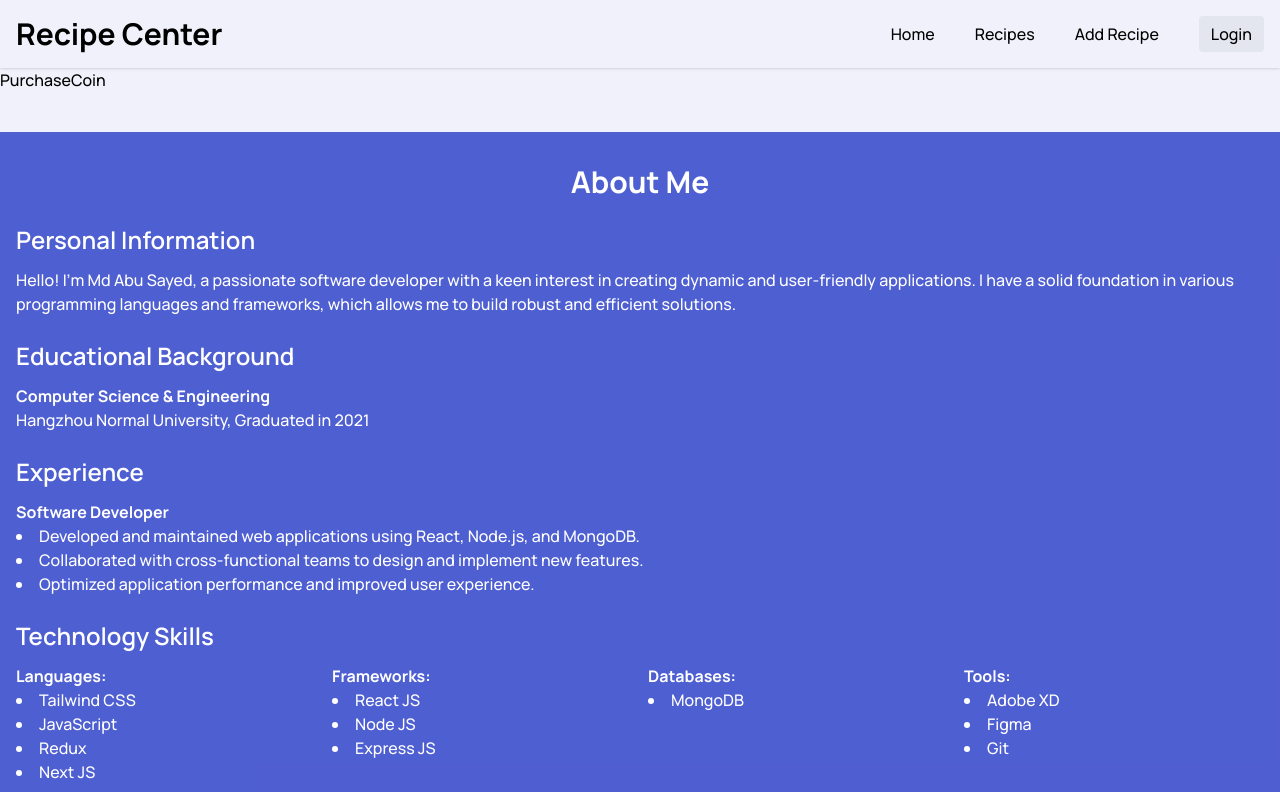
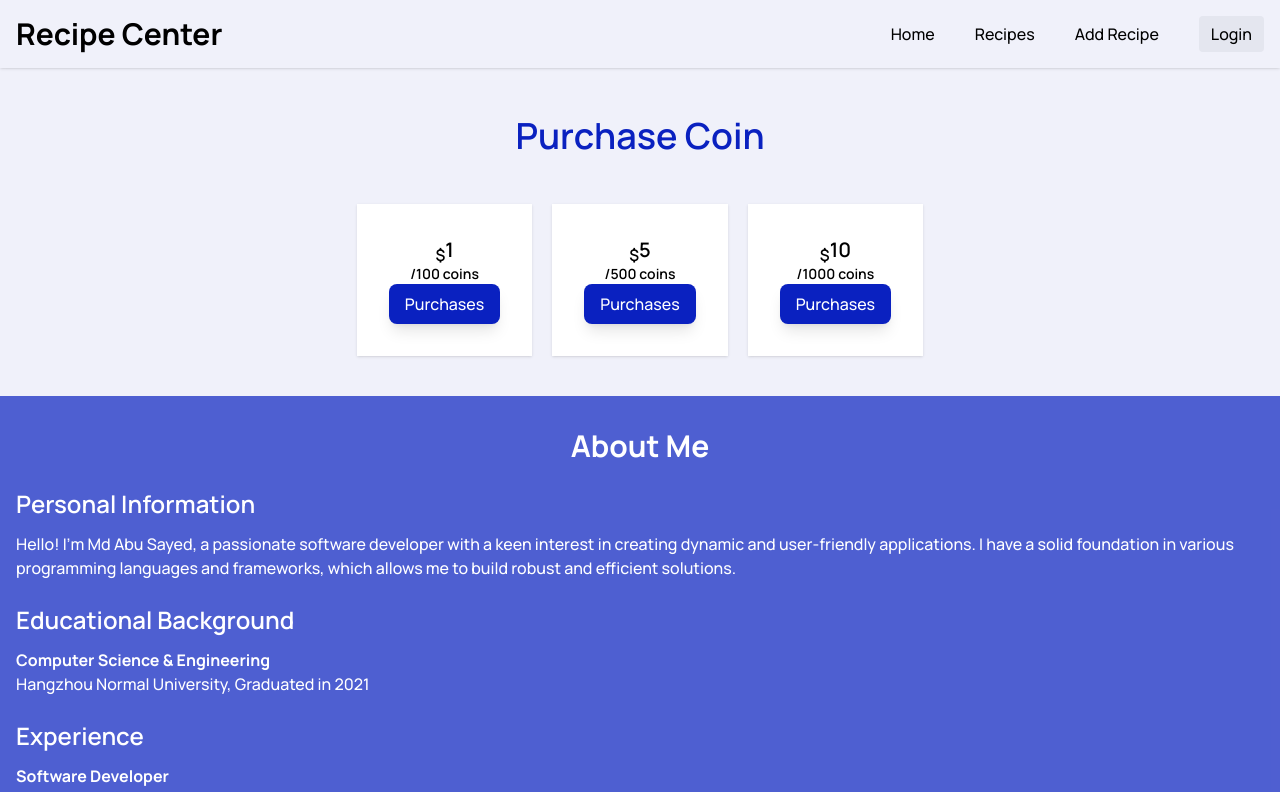
Before and after one commit to ChandanSayed/recipe-hub, a React (Vite) app: page /purchase-coin in a window 1280 px wide. Shown: the top 792 px of the page. Built offline with nearby package versions, Linux system fonts and the light colour scheme; no server answers.

Commit message:
Feature: Recipe Details

```diff
--- a/src/components/Header.jsx
+++ b/src/components/Header.jsx
@@ -2,7 +2,7 @@ import Navbar from "./Navbar";
 
 const Header = () => {
   return (
-    <header className="sticky top-0 bg-off-white shadow">
+    <header className="sticky top-0 bg-off-white shadow z-50">
       <Navbar />
     </header>
   );
--- /dev/null
+++ b/src/components/purchase-coin/PurchaseCard.jsx
@@ -0,0 +1,20 @@
+const PurchaseCard = ({ price, coin }) => {
+  return (
+    <>
+      <div className="bg-white p-8 shadow">
+        <div className="flex flex-col items-center text-xl font-semibold">
+          <span>
+            <sub className="text-base">$</sub>
+            <span>{price}</span>
+          </span>
+          <span className="text-sm">/{coin} coins</span>
+        </div>
+        <button className="w-full py-2 text-white px-4 rounded-lg hover:bg-opacity-70 bg-dark-blue hover:text-white shadow-lg">
+          Purchases
+        </button>
+      </div>
+    </>
+  );
+};
+
+export default PurchaseCard;
--- /dev/null
+++ b/src/components/recipe/RecipeDetail.jsx
@@ -0,0 +1,54 @@
+import React from "react";
+
+const RecipeDetail = ({ recipe }) => {
+  const {
+    recipeName,
+    recipeImage,
+    recipeDetails,
+    creatorEmail,
+    purchased_by,
+    watchCount,
+    country,
+    youtubeCode,
+    category
+  } = recipe;
+
+  return (
+    <div className="min-h-screen flex items-center justify-center p-4">
+      <div className="max-w-4xl w-full bg-white rounded-lg shadow-lg overflow-hidden">
+        <img className="w-full h-64 object-cover" src={recipeImage} alt={recipeName} />
+        <div className="p-6">
+          <h1 className="text-2xl font-bold mb-4">{recipeName}</h1>
+          <p className="mb-4">{recipeDetails}</p>
+          <p className="mb-2">
+            <strong>Category:</strong> {category}
+          </p>
+          <p className="mb-2">
+            <strong>Country:</strong> {country}
+          </p>
+          <p className="mb-2">
+            <strong>Creator Email:</strong> {creatorEmail}
+          </p>
+          <p className="mb-2">
+            <strong>Watch Count:</strong> {watchCount}
+          </p>
+          <p className="mb-4">
+            <strong>Purchased By:</strong> {purchased_by.join(", ")}
+          </p>
+          <div className="mb-4">
+            <iframe
+              className="w-full h-64"
+              src={`https://www.youtube.com/embed/${youtubeCode}`}
+              frameBorder="0"
+              allow="accelerometer; autoplay; clipboard-write; encrypted-media; gyroscope; picture-in-picture"
+              allowFullScreen
+              title="YouTube video player"
+            ></iframe>
+          </div>
+        </div>
+      </div>
+    </div>
+  );
+};
+
+export default RecipeDetail;
--- a/src/main.jsx
+++ b/src/main.jsx
@@ -12,8 +12,8 @@ import AddRecipe from "./pages/AddRecipe.jsx";
 import axios from "axios";
 import { Provider } from "react-redux";
 import store from "./redux/store.jsx";
-import CoinDetails from "./pages/CoinDetails.jsx";
 import PurchaseCoin from "./pages/PurchaseCoin.jsx";
+import RecipeDetails from "./pages/RecipeDetails.jsx";
 
 axios.defaults.baseURL = "http://localhost:8000/";
 
@@ -37,7 +37,7 @@ const router = createBrowserRouter([
       },
       {
         path: "/recipe-details/:id",
-        element: <CoinDetails />
+        element: <RecipeDetails />
       },
       {
         path: "/purchase-coin",
--- a/src/pages/CoinDetails.jsx
+++ /dev/null
@@ -1,5 +0,0 @@
-const CoinDetails = () => {
-  return <div>CoinDetails</div>;
-};
-
-export default CoinDetails;
--- a/src/pages/PurchaseCoin.jsx
+++ b/src/pages/PurchaseCoin.jsx
@@ -1,5 +1,35 @@
+import PurchaseCard from "../components/purchase-coin/PurchaseCard";
+
 const PurchaseCoin = () => {
-  return <div>PurchaseCoin</div>;
+  const cards = [
+    {
+      price: 1,
+      coin: 100,
+      id: 1
+    },
+    {
+      price: 5,
+      coin: 500,
+      id: 2
+    },
+    {
+      price: 10,
+      coin: 1000,
+      id: 3
+    }
+  ];
+  return (
+    <div>
+      <h1 className="text-2xl md:text-4xl font-semibold text-center text-dark-blue mt-12">
+        Purchase Coin
+      </h1>
+      <div className="container mx-auto px-4 flex flex-wrap gap-5 justify-center pt-12">
+        {cards.map(card => (
+          <PurchaseCard key={card.id} price={card.price} coin={card.coin} />
+        ))}
+      </div>
+    </div>
+  );
 };
 
 export default PurchaseCoin;
--- /dev/null
+++ b/src/pages/RecipeDetails.jsx
@@ -0,0 +1,41 @@
+import { useParams } from "react-router-dom";
+import RecipeDetail from "../components/recipe/RecipeDetail";
+import { useEffect, useState } from "react";
+import axios from "axios";
+
+const RecipeDetails = () => {
+  const { id } = useParams();
+  console.log(id);
+  const [recipe, setRecipe] = useState({
+    category: "",
+    country: "",
+    creatorEmail: "",
+    purchased_by: [],
+    recipeDetails: "",
+    recipeImage: "",
+    recipeName: "",
+    watchCount: 0,
+    youtubeCode: "",
+    _id: ""
+  });
+
+  useEffect(() => {
+    axios
+      .get(`/recipe/${id}`)
+      .then(res => {
+        console.log(res.data);
+        setRecipe(res.data);
+      })
+      .catch(err => {
+        console.log(err);
+      });
+  }, []);
+
+  return (
+    <div className="container mx-auto px-4 pt-12 pb-5">
+      <RecipeDetail recipe={recipe} />
+    </div>
+  );
+};
+
+export default RecipeDetails;
```
